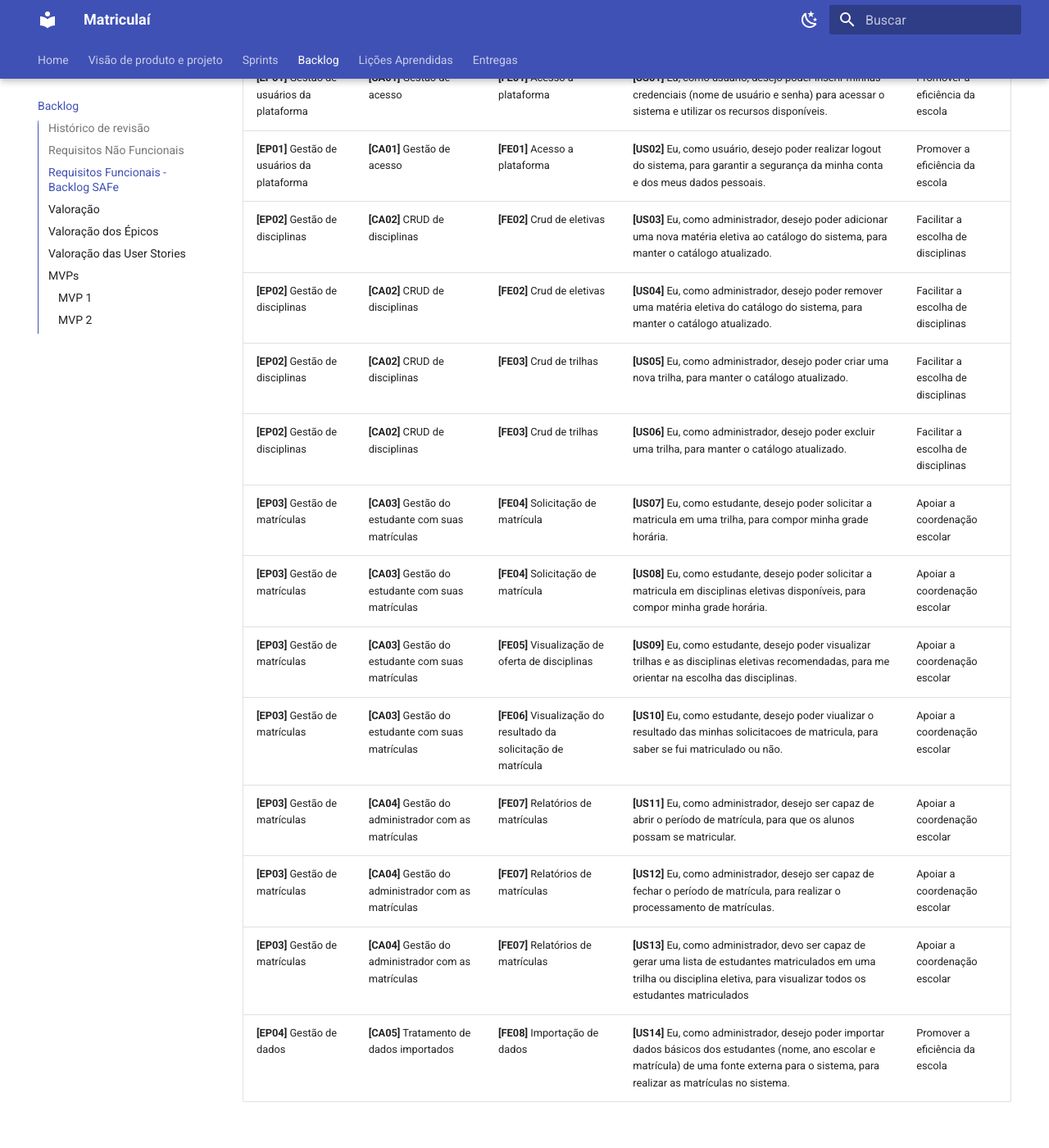
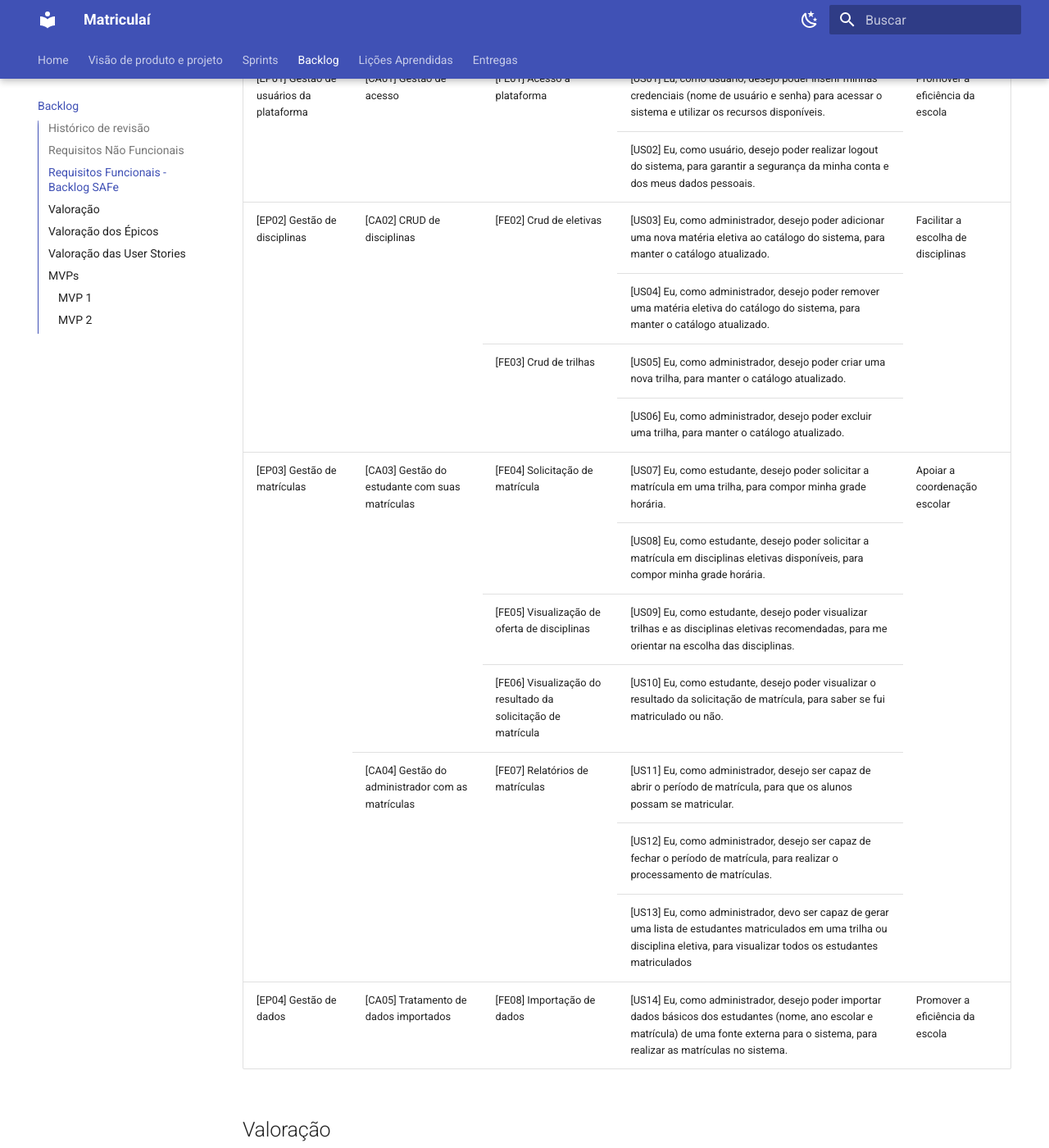
Before and after one commit to mdsreq-fga-unb/2023.2-Matriculai, an MkDocs documentation site: the page built from docs/backlog.md, in a window 1280 px wide and 1400 px high, scrolled down 896 px. Shown: the whole window at 82% size. Built offline with MkDocs 1.6.1 and Material for MkDocs 9.7.7, drawn with Linux system fonts in a browser that asks for light colours.

Commit message:
Mesclando células da tabela

```diff
--- a/docs/backlog.md
+++ b/docs/backlog.md
@@ -14,27 +14,96 @@
 |Suportabilidade| **[RNF05]** O sistema deve ser modular e seguir as melhores práticas de programação, facilitando a manutenção futura e permitindo que novas funcionalidades sejam adicionadas sem causar impacto negativo em outras partes do sistema.|
 |Implementação| **[RNF06]** A aplicação deve seguir regras para garantir que os dados inseridos no banco de dados estejam corretos e válidos. Isso pode envolver restrições de tipo de dados, validação de formato, faixas de valores aceitáveis e verificação de integridade referencial.|
 
-
-
-
 ## Requisitos Funcionais - Backlog SAFe
 
-| Épico    | Capability     | Feature     | User Story  | Objetivo |
-|----------|----------------|-------------|----|------|
-| **[EP01]** Gestão de usuários da plataforma   | **[CA01]** Gestão de acesso   | **[FE01]** Acesso a plataforma  | **[US01]** Eu, como usuário, desejo poder inserir minhas credenciais (nome de usuário e senha) para acessar o sistema e utilizar os recursos disponíveis.  |Promover a eficiência da escola|
-| **[EP01]** Gestão de usuários da plataforma   | **[CA01]** Gestão de acesso  | **[FE01]** Acesso a plataforma  | **[US02]** Eu, como usuário, desejo poder realizar logout do sistema, para garantir a segurança da minha conta e dos meus dados pessoais.  |Promover a eficiência da escola|
-| **[EP02]** Gestão de disciplinas  | **[CA02]** CRUD de disciplinas  | **[FE02]** Crud de eletivas  | **[US03]** Eu, como administrador, desejo poder adicionar uma nova matéria eletiva ao catálogo do sistema, para manter o catálogo atualizado.  |Facilitar a escolha de disciplinas|
-| **[EP02]** Gestão de disciplinas  | **[CA02]** CRUD de disciplinas   | **[FE02]** Crud de eletivas  | **[US04]** Eu, como administrador, desejo poder remover uma matéria eletiva do catálogo do sistema, para manter o catálogo atualizado.  |Facilitar a escolha de disciplinas|
-| **[EP02]** Gestão de disciplinas  | **[CA02]** CRUD de disciplinas   | **[FE03]** Crud de trilhas  | **[US05]** Eu, como administrador, desejo poder criar uma nova trilha, para manter o catálogo atualizado.  |Facilitar a escolha de disciplinas|Apoiar a coordenação escolar|
-| **[EP02]** Gestão de disciplinas  | **[CA02]** CRUD de disciplinas   | **[FE03]** Crud de trilhas  | **[US06]** Eu, como administrador, desejo poder excluir uma trilha, para manter o catálogo atualizado.  |Facilitar a escolha de disciplinas|Apoiar a coordenação escolar|
-| **[EP03]** Gestão de matrículas  | **[CA03]** Gestão do estudante com suas matrículas   | **[FE04]** Solicitação de matrícula  | **[US07]** Eu, como estudante, desejo poder solicitar a matricula em uma trilha, para compor minha grade horária.|Apoiar a coordenação escolar|
-| **[EP03]** Gestão de matrículas  | **[CA03]** Gestão do estudante com suas matrículas   | **[FE04]** Solicitação de matrícula  | **[US08]** Eu, como estudante, desejo poder solicitar a matricula em disciplinas eletivas disponíveis, para compor minha grade horária.|Apoiar a coordenação escolar|
-| **[EP03]** Gestão de matrículas  | **[CA03]** Gestão do estudante com suas matrículas   | **[FE05]** Visualização de oferta de disciplinas  | **[US09]** Eu, como estudante, desejo poder visualizar trilhas e as disciplinas eletivas recomendadas, para me orientar na escolha das disciplinas.|Apoiar a coordenação escolar|
-| **[EP03]** Gestão de matrículas  | **[CA03]** Gestão do estudante com suas matrículas| **[FE06]** Visualização do resultado da solicitação de matrícula  | **[US10]** Eu, como estudante, desejo poder viualizar o resultado das minhas solicitacoes de matricula, para saber se fui matriculado ou não.|Apoiar a coordenação escolar|
-| **[EP03]** Gestão de matrículas  | **[CA04]** Gestão do administrador com as matrículas | **[FE07]** Relatórios de matrículas  | **[US11]** Eu, como administrador, desejo ser capaz de abrir o período de matrícula, para que os alunos possam se matricular.|Apoiar a coordenação escolar|
-| **[EP03]** Gestão de matrículas  | **[CA04]** Gestão do administrador com as matrículas | **[FE07]** Relatórios de matrículas  | **[US12]** Eu, como administrador, desejo ser capaz de fechar o período de matrícula, para realizar o processamento de matrículas.|Apoiar a coordenação escolar|
-| **[EP03]** Gestão de matrículas  | **[CA04]** Gestão do administrador com as matrículas | **[FE07]** Relatórios de matrículas  | **[US13]** Eu, como administrador, devo ser capaz de gerar uma lista de estudantes matriculados em uma trilha ou disciplina eletiva, para visualizar todos os estudantes matriculados|Apoiar a coordenação escolar|
-| **[EP04]** Gestão de dados  | **[CA05]** Tratamento de dados importados  | **[FE08]** Importação de dados | **[US14]** Eu, como administrador, desejo poder importar dados básicos dos estudantes (nome, ano escolar e matrícula) de uma fonte externa para o sistema, para realizar as matrículas no sistema. |Promover a eficiência da escola|
+<table>
+	<tbody>
+		<tr>
+			<td>Épico</td>
+			<td>Capability</td>
+			<td>Feature</td>
+			<td>User Story	</td>
+			<td>Objetivo</td>
+		</tr>
+		<tr>
+			<td rowspan="2">[EP01] Gestão de usuários da plataforma	</td>
+			<td rowspan="2">[CA01] Gestão de acesso	</td>
+			<td rowspan="2">[FE01] Acesso a plataforma	</td>
+			<td>[US01] Eu, como usuário, desejo poder inserir minhas credenciais (nome de usuário e senha) para acessar o sistema e utilizar os recursos disponíveis.	</td>
+			<td rowspan="2">Promover a eficiência da escola
+</td>
+		</tr>
+		<tr>
+			<td>[US02] Eu, como usuário, desejo poder realizar logout do sistema, para garantir a segurança da minha conta e dos meus dados pessoais.
+</td>
+		</tr>
+		<tr>
+			<td rowspan="4">[EP02] Gestão de disciplinas	</td>
+			<td rowspan="4">[CA02] CRUD de disciplinas	</td>
+			<td rowspan="2">[FE02] Crud de eletivas	</td>
+			<td>[US03] Eu, como administrador, desejo poder adicionar uma nova matéria eletiva ao catálogo do sistema, para manter o catálogo atualizado.	</td>
+			<td rowspan="4">Facilitar a escolha de disciplinas
+</td>
+		</tr>
+		<tr>
+			<td>[US04] Eu, como administrador, desejo poder remover uma matéria eletiva do catálogo do sistema, para manter o catálogo atualizado.
+</td>
+		</tr>
+		<tr>
+			<td rowspan="2">[FE03] Crud de trilhas	</td>
+			<td>[US05] Eu, como administrador, desejo poder criar uma nova trilha, para manter o catálogo atualizado.
+</td>
+		</tr>
+		<tr>
+			<td>[US06] Eu, como administrador, desejo poder excluir uma trilha, para manter o catálogo atualizado.
+</td>
+		</tr>
+		<tr>
+			<td rowspan="7">[EP03] Gestão de matrículas	</td>
+			<td rowspan="4">[CA03] Gestão do estudante com suas matrículas	</td>
+			<td rowspan="2">[FE04] Solicitação de matrícula	</td>
+			<td>[US07] Eu, como estudante, desejo poder solicitar a matrícula em uma trilha, para compor minha grade horária.	</td>
+			<td rowspan="7">Apoiar a coordenação escolar
+</td>
+		</tr>
+		<tr>
+			<td>[US08] Eu, como estudante, desejo poder solicitar a matrícula em disciplinas eletivas disponíveis, para compor minha grade horária.
+</td>
+		</tr>
+		<tr>
+			<td>[FE05] Visualização de oferta de disciplinas	</td>
+			<td>[US09] Eu, como estudante, desejo poder visualizar trilhas e as disciplinas eletivas recomendadas, para me orientar na escolha das disciplinas.
+</td>
+		</tr>
+		<tr>
+			<td>[FE06] Visualização do resultado da solicitação de matrícula</td>
+			<td>[US10] Eu, como estudante, desejo poder visualizar o resultado da solicitação de matrícula, para saber se fui matriculado ou não.
+</td>
+		</tr>
+		<tr>
+			<td rowspan="3">[CA04] Gestão do administrador com as matrículas	</td>
+			<td rowspan="3">[FE07] Relatórios de matrículas	</td>
+			<td>[US11] Eu, como administrador, desejo ser capaz de abrir o período de matrícula, para que os alunos possam se matricular.
+</td>
+		</tr>
+		<tr>
+			<td>[US12] Eu, como administrador, desejo ser capaz de fechar o período de matrícula, para realizar o processamento de matrículas.
+</td>
+		</tr>
+		<tr>
+			<td>[US13] Eu, como administrador, devo ser capaz de gerar uma lista de estudantes matriculados em uma trilha ou disciplina eletiva, para visualizar todos os estudantes matriculados
+</td>
+		</tr>
+		<tr>
+			<td>[EP04] Gestão de dados	</td>
+			<td>[CA05] Tratamento de dados importados	</td>
+			<td>[FE08] Importação de dados	</td>
+			<td>[US14] Eu, como administrador, desejo poder importar dados básicos dos estudantes (nome, ano escolar e matrícula) de uma fonte externa para o sistema, para realizar as matrículas no sistema.	</td>
+			<td>Promover a eficiência da escola</td>
+		</tr>
+	</tbody>
+</table>
+
 
 ## Valoração
 Na etapa de valoração utilizamos dois indicadores: complexidade técnica e valor de negócio. Seus graus e significados podem ser vistos nas tabelas a seguir:
```
Also changed, not shown: site/search/search_index.json, site/visao_projeto/index.html, 1 other file.
